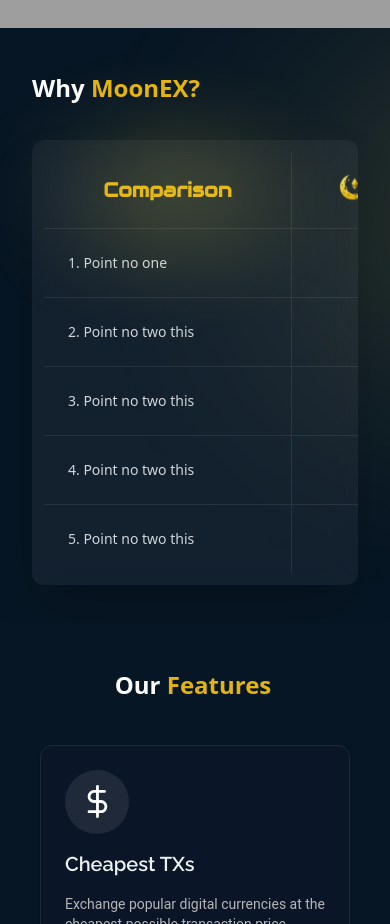
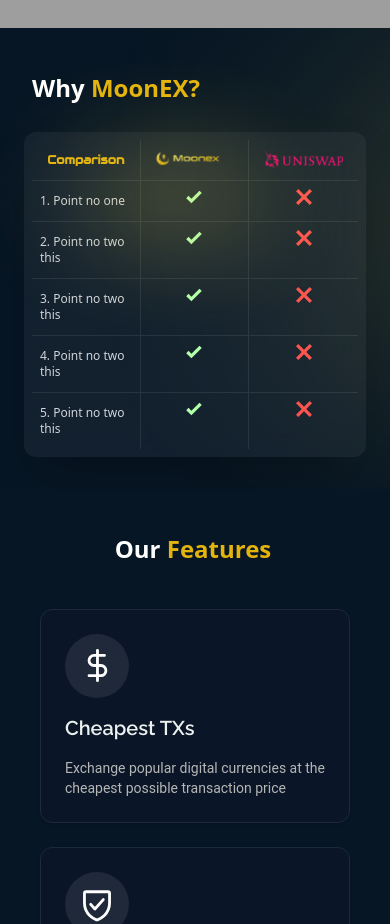
Before and after one commit to kaviyakumar23/moonex, a React (Vite) app: page / in a window 390 px wide. Shown: the part 900-1824 px from the top of the page. Built offline with nearby package versions, Linux system fonts and the light colour scheme; grey boxes are pictures that could not be loaded.

Commit message:
fix comparison table responsiveness

```diff
--- a/src/components/Comparison.jsx
+++ b/src/components/Comparison.jsx
@@ -27,67 +27,68 @@
       </div>
       <SectionHeader text="Why MoonEX?" />
 
-      <div className="p-4 mdx:p-6">
+      <div className="p-2 sm:p-4">
         <Card className="bg-white/5 backdrop-blur-md border-none shadow-2xl">
           <CardContent className="p-0">
-            <div className="overflow-x-auto">
-              <div className="min-w-[768px]">
-                {" "}
-                <div className="grid grid-cols-3 p-3 lg:p-7">
-                  <div className="px-6 py-6 lg:py-0 border-b border-r border-custom-border flex items-center justify-center">
-                    <h2 className="text-xl lg:text-2xl font-bold text-custom-header font-audiowide">
+            <div className="grid grid-cols-3 p-2 sm:p-3 lg:p-7 ">
+              <div className="px-2 sm:px-6 py-3 sm:py-6 lg:py-0 border-b border-r border-custom-border flex items-center justify-center">
+                <h2 className="text-xs sm:text-xl lg:text-2xl font-bold text-custom-header font-audiowide">
                   Comparison
                 </h2>
               </div>
-                  <div className="px-6 border-b border-r border-custom-border flex items-center justify-center">
-                    <div className="flex items-center space-x-2">
+              <div className="px-2 sm:px-6 border-b border-r border-custom-border flex items-center justify-center">
+                <div className="flex items-center justify-center">
                   <img
                     src={moonexLogo}
                     alt="MoonEX Logo"
-                        className="h-12 lg:h-auto"
+                    className="h-8 sm:h-8 lg:h-12"
                   />
                 </div>
               </div>
-                  <div className="px-6 border-b border-custom-border flex items-center justify-center">
-                    <div className="flex items-center space-x-2">
+              <div className="px-2 sm:px-6 border-b border-custom-border flex items-center justify-center">
+                <div className="flex items-center justify-center">
                   <img
                     src={UniSwapLogo}
                     alt="Uniswap Logo"
-                        className="h-8 lg:h-auto"
+                    className="h-5 sm:h-6 lg:h-8"
                   />
                 </div>
               </div>
               {comparisonPoints.map((point, index) => (
                 <Fragment key={index}>
                   <div
-                        className={`py-6 px-6 xl:pl-16 border-r border-custom-border ${
+                    className={`py-3 sm:py-6 px-2 sm:px-6 border-r border-custom-border ${
                       index < comparisonPoints.length - 1 ? "border-b" : ""
                     }`}
                   >
-                        <p className="text-gray-300 font-fira text-sm lg:text-base text-left whitespace-normal">
+                    <p className="text-gray-300 font-fira text-xs sm:text-sm lg:text-base text-left">
                       {`${index + 1}. ${point}`}
                     </p>
                   </div>
                   <div
-                        className={`p-6 border-r border-custom-border ${
+                    className={`p-2 sm:p-6 border-r border-custom-border ${
                       index < comparisonPoints.length - 1 ? "border-b" : ""
                     } flex justify-center`}
                   >
-                        <img src={check} className="w-5 h-5 lg:w-6 lg:h-6" />
+                    <img
+                      src={check}
+                      className="w-4 h-4 sm:w-5 sm:h-5 lg:w-6 lg:h-6"
+                    />
                   </div>
                   <div
-                        className={`p-6 ${
+                    className={`p-2 sm:p-6 ${
                       index < comparisonPoints.length - 1
                         ? "border-b border-custom-border"
                         : ""
                     } flex justify-center`}
                   >
-                        <img src={close} className="w-5 h-5 lg:w-6 lg:h-6" />
+                    <img
+                      src={close}
+                      className="w-4 h-4 sm:w-5 sm:h-5 lg:w-6 lg:h-6"
+                    />
                   </div>
                 </Fragment>
               ))}
-                </div>
-              </div>
             </div>
           </CardContent>
         </Card>
```
Lines whose indentation alone changed are shown as unchanged.
